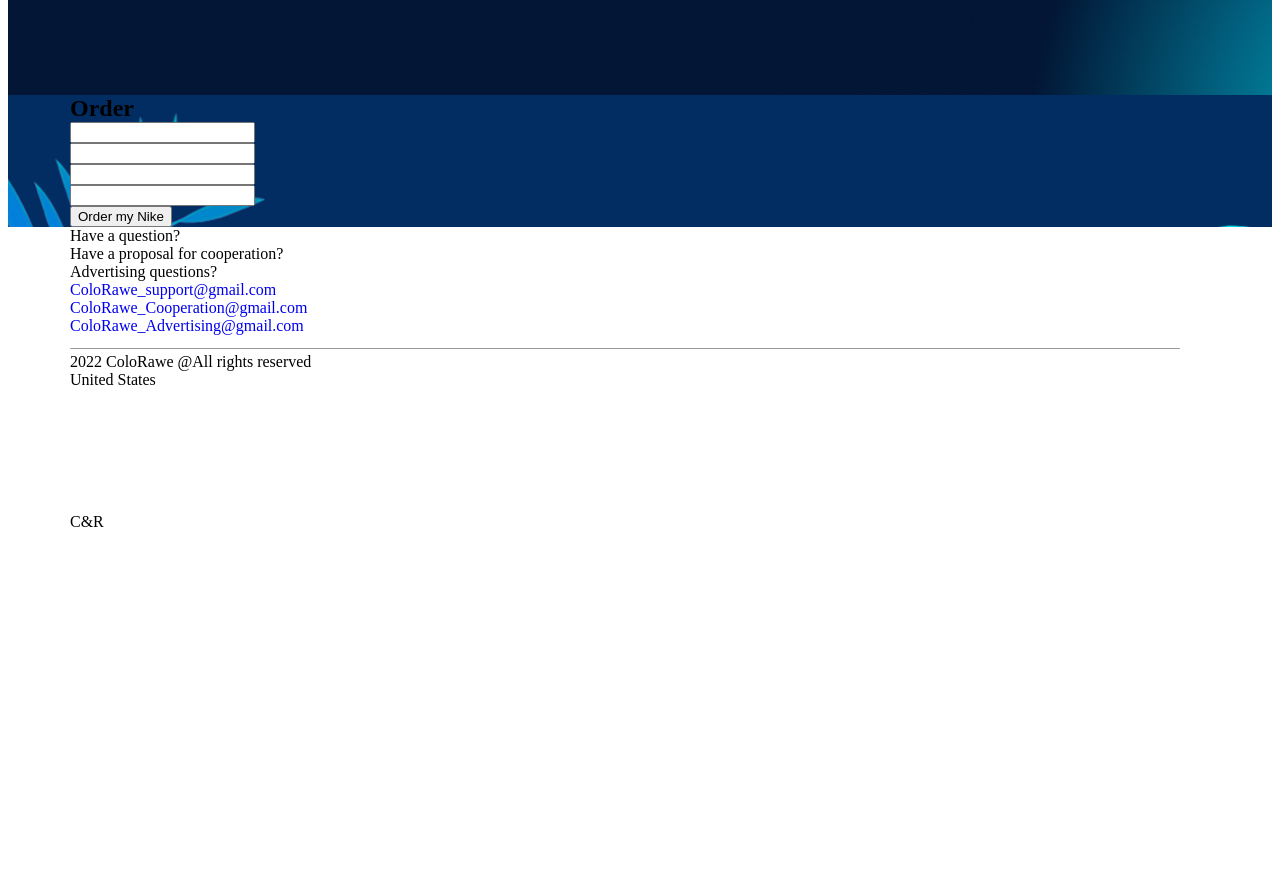
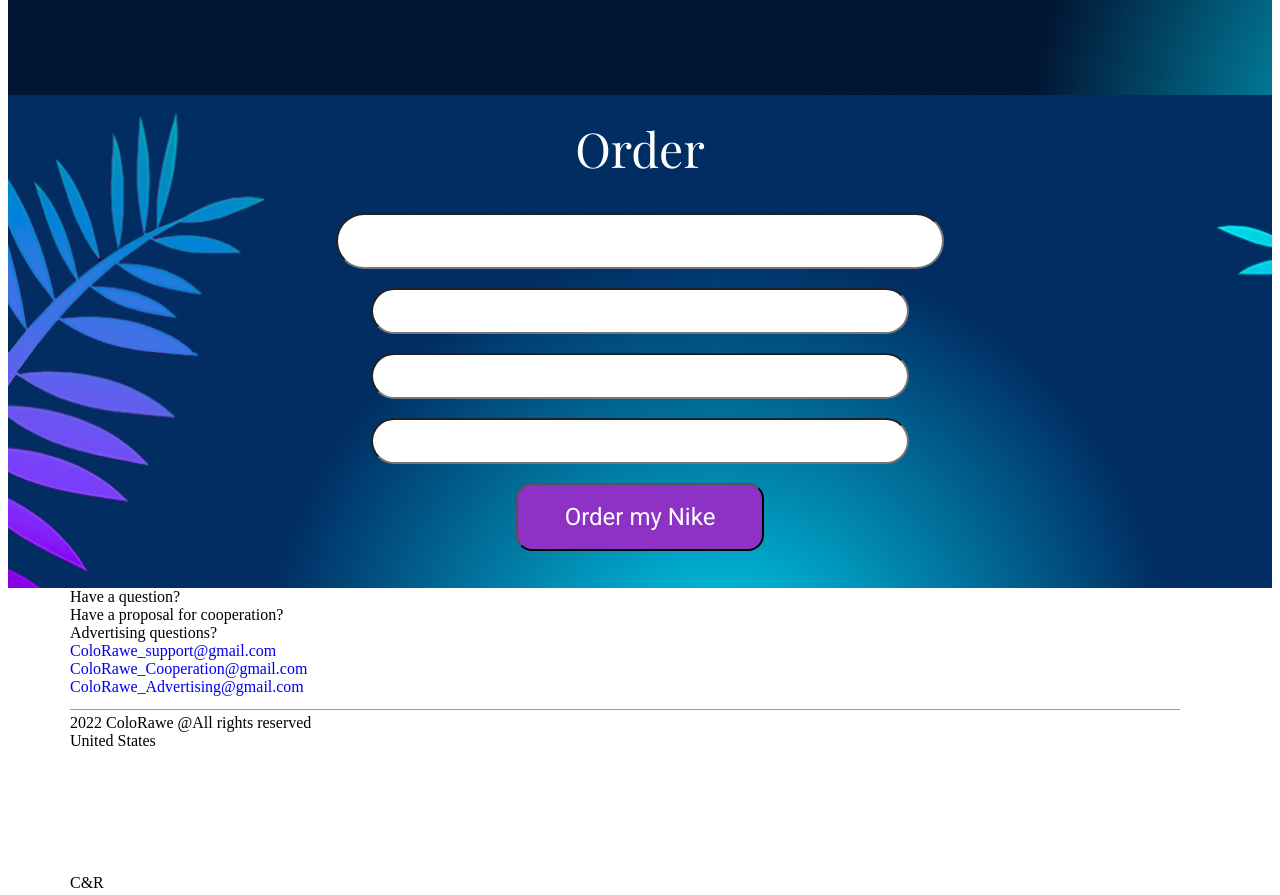
Before and after one commit to MarkiianPerliak/Color-Rave, a plain HTML site: page index.html in a window 1280 px wide. Shown: the part 2198-3093 px from the top of the page. Before the commit the page ends 2737 px from the top, so only its background shows below. Drawn offline with nearby package versions, Linux system fonts and the light colour scheme.

Commit message:
section-order

```diff
--- a/style.css
+++ b/style.css
@@ -304,4 +304,64 @@ line-height: normal;
 
 .section-order {
     background-image: url(./images/baground-section-order.png);
+    padding-top: 21px;
+    padding-bottom: 37px;
 }
+
+.order-headline {
+    color: #FFF;
+font-family: Playfair Display;
+font-size: 48px;
+font-style: normal;
+font-weight: 400;
+line-height: normal;
+text-align: center;
+margin-bottom: 33px;
+}
+
+.order-input {
+    display: block;
+width: 600px;
+height: 50px;
+flex-shrink: 0;
+border-radius: 50px;
+background: #FFF;
+margin-left: auto;
+margin-right: auto;
+
+
+}
+
+.order-list {
+    margin-top: 19px;
+    row-gap: 19px;
+    display: flex;
+    flex-direction: column;
+    align-items: center;
+}
+
+.order-list-input {
+    width: 530px;
+height: 40px;
+flex-shrink: 0;
+border-radius: 50px;
+background: #FFF;
+}
+
+.order-button {
+    display: block;
+    margin-top: 19px;
+    width: 248px;
+height: 68px;
+flex-shrink: 0;
+border-radius: 16px;
+background: #8E32C6;
+color: #FFF;
+font-family: Roboto;
+font-size: 24px;
+font-style: normal;
+font-weight: 400;
+line-height: normal;
+margin-left: auto;
+margin-right: auto;
+}
```
